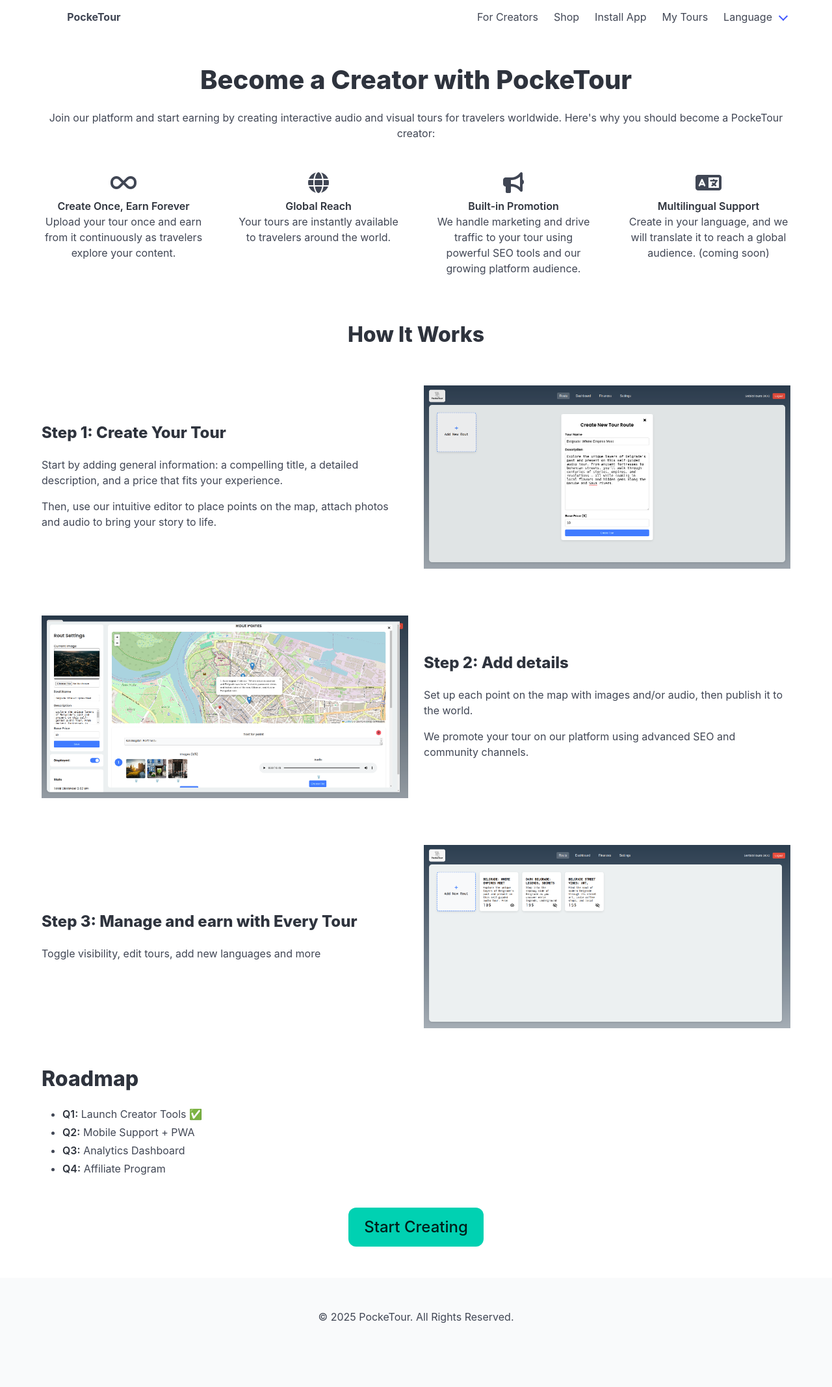
After one commit to CAPGAGA/tour-telegram-bot, a Python web app: template web/templates/for_creators_page.html in a window 1280 px wide. The commit adds this page. Shown: the whole page at 65% size. Run offline with Jinja, Linux system fonts and the light colour scheme; the template is opened without the code that fills it: most values are stand-ins (such as "Sample title", 1, 10 or a date in 2020); some libraries are stand-ins or nearby versions.

Commit message:
Added for creators page

```diff
--- a/web/static/css/crm-general.css
+++ b/web/static/css/crm-general.css
@@ -6,7 +6,7 @@ html {
 .working-window {
     position: absolute;
     left: 28px;
-    width: calc(100vw - 4.5rem);
+    width: calc(100vw - 3.5rem);
     height: calc(100vh - 8.5rem);
     padding: 20px;
     background: #ecf0f1;
--- a/web/static/css/styles.css
+++ b/web/static/css/styles.css
@@ -10,3 +10,10 @@
     }
   }
 }
+
+@media(max-width: 767px) { /* <== You can change this break point as per your  needs */
+  .reverse-columns-mobile {
+    flex-direction: column-reverse;
+    display: flex;
+  }
+}
--- /dev/null
+++ b/web/templates/for_creators_page.html
@@ -0,0 +1,145 @@
+<!DOCTYPE html>
+<html lang="{{ lang }}">
+<head>
+    <meta charset="UTF-8">
+    <meta name="viewport" content="width=device-width, initial-scale=1.0">
+    <link rel="apple-touch-icon" sizes="180x180" href="{{ url_for('static', path='logo/favicon/apple-touch-icon.png') }}">
+    <meta name="mobile-web-app-capable" content="yes">
+    <meta name="apple-mobile-web-app-status-bar-style" content="black-translucent">
+    <link rel="icon" type="image/png" sizes="32x32" href="{{ url_for('static', path='logo/favicon/favicon-32x32.png') }}">
+    <link rel="icon" type="image/png" sizes="16x16" href="{{ url_for('static', path='logo/favicon/favicon-16x16.png') }}">
+    <link rel="manifest" href="{{ url_for('static', path='logo/favicon/site.webmanifest') }}">
+    <title>PockeTour: {{ _("Become a Creator") }}</title>
+    <link href="{{ url_for('static', path='css/styles.css') }}" rel="stylesheet">
+    <link href="{{ url_for('static', path='css/bulma.min.css') }}" rel="stylesheet">
+    <link href="{{ url_for('static', path='css/revolver-msg.css') }}" rel="stylesheet">
+    <link href="https://fonts.googleapis.com/css2?family=Poppins:wght@300;400;600&display=swap" rel="stylesheet">
+    <link rel="preconnect" href="https://fonts.googleapis.com">
+    <link rel="preconnect" href="https://fonts.gstatic.com" crossorigin>
+    <link href="https://fonts.googleapis.com/css2?family=Inconsolata:wght@200..900&family=Source+Code+Pro:ital,wght@0,200..900;1,200..900&display=swap" rel="stylesheet">
+    <!-- Google tag (gtag.js) -->
+    <script async src="https://www.googletagmanager.com/gtag/js?id=G-YH9DBEETFV"></script>
+    <script>
+      window.dataLayer = window.dataLayer || [];
+      function gtag(){dataLayer.push(arguments);}
+      gtag('js', new Date());
+
+      gtag('config', 'G-YH9DBEETFV');
+    </script>
+    <script src="https://kit.fontawesome.com/2efd9ba489.js" crossorigin="anonymous"></script>
+    <link href="https://unpkg.com/aos@2.3.1/dist/aos.css" rel="stylesheet">
+</head>
+<body>
+{% include "modules/landing/navbar.html" %}
+<section class="section">
+    <div class="container content">
+        <h1 class="title is-2 has-text-centered">{{ _("Become a Creator with PockeTour") }}</h1>
+
+        <p class="has-text-centered">
+            {{ _("Join our platform and start earning by creating interactive audio and visual tours for travelers worldwide. Here's why you should become a PockeTour creator:") }}
+        </p>
+
+        <div class="columns is-multiline is-variable is-6 mt-4">
+            <div class="column is-one-quarter has-text-centered">
+                <span class="icon is-large"><i class="fas fa-infinity fa-2x"></i></span>
+                <p>
+                    <strong>{{ _("Create Once, Earn Forever") }}</strong><br>
+                    {{ _("Upload your tour once and earn from it continuously as travelers explore your content.") }}
+                </p>
+            </div>
+            <div class="column is-one-quarter has-text-centered">
+                <span class="icon is-large"><i class="fas fa-globe fa-2x"></i></span>
+                <p>
+                    <strong>{{ _("Global Reach") }}</strong><br>
+                    {{ _("Your tours are instantly available to travelers around the world.") }}
+                </p>
+            </div>
+            <div class="column is-one-quarter has-text-centered">
+                <span class="icon is-large"><i class="fas fa-bullhorn fa-2x"></i></span>
+                <p>
+                    <strong>{{ _("Built-in Promotion") }}</strong><br>
+                    {{ _("We handle marketing and drive traffic to your tour using powerful SEO tools and our growing platform audience.") }}
+                </p>
+            </div>
+            <div class="column is-one-quarter has-text-centered">
+                <span class="icon is-large"><i class="fas fa-language fa-2x"></i></span>
+                <p>
+                    <strong>{{ _("Multilingual Support") }}</strong><br>
+                    {{ _("Create in your language, and we will translate it to reach a global audience. (coming soon)") }}
+                </p>
+            </div>
+        </div>
+
+        <h2 class="title is-3 mt-6 has-text-centered">{{ _("How It Works") }}</h2>
+
+        <div class="columns is-vcentered my-6" data-aos="fade-right">
+            <div class="column">
+                <h3 class="title is-4">{{ _("Step 1: Create Your Tour") }}</h3>
+                <p>{{ _("Start by adding general information: a compelling title, a detailed description, and a price that fits your experience.") }}</p>
+                <p class="mt-2">{{ _("Then, use our intuitive editor to place points on the map, attach photos and audio to bring your story to life.") }}</p>
+            </div>
+            <div class="column">
+                <figure class="image">
+                    <img src="{{ url_for('static', path='demos/creators-tools-1.png') }}" alt="Creator Tool Screenshot 1">
+                </figure>
+            </div>
+        </div>
+
+        <div class="columns is-vcentered my-6 reverse-columns-mobile" data-aos="fade-left">
+            <div class="column">
+                <figure class="image">
+                    <img src="{{ url_for('static', path='demos/creators-tools-2.png') }}" alt="Creator Tool Screenshot 2">
+                </figure>
+            </div>
+            <div class="column">
+                <h3 class="title is-4">{{ _("Step 2: Add details") }}</h3>
+                <p>{{ _("Set up each point on the map with images and/or audio, then publish it to the world.") }}</p>
+                <p class="mt-2">{{ _("We promote your tour on our platform using advanced SEO and community channels.") }}</p>
+            </div>
+        </div>
+
+        <div class="columns is-vcentered my-6" data-aos="fade-right">
+            <div class="column">
+                <h3 class="title is-4">{{ _("Step 3: Manage and earn with Every Tour") }}</h3>
+                <p>{{ _("Toggle visibility, edit tours, add new languages and more") }}</p>
+            </div>
+            <div class="column">
+                <figure class="image">
+                    <img src="{{ url_for('static', path='demos/creators-tools-3.png') }}" alt="Creator Tool Screenshot 3">
+                </figure>
+            </div>
+        </div>
+
+        <h2 class="title is-3 mt-6">Roadmap</h2>
+        <ul>
+            <li><strong>Q1:</strong> Launch Creator Tools ✅</li>
+            <li><strong>Q2:</strong> Mobile Support + PWA</li>
+            <li><strong>Q3:</strong> Analytics Dashboard</li>
+            <li><strong>Q4:</strong> Affiliate Program</li>
+        </ul>
+
+        <div class="has-text-centered mt-6">
+            <a href="/register" class="button is-primary is-large">Start Creating</a>
+        </div>
+    </div>
+</section>
+
+
+{% include "modules/landing/footer.html" %}
+<script src="https://unpkg.com/aos@2.3.1/dist/aos.js"></script>
+<script>
+    AOS.init();
+</script>
+<script>
+if ("serviceWorker" in navigator) {
+    navigator.serviceWorker.register("/static/js/pwa/sw.js")
+        .then(() => console.log("Service Worker Registered"))
+        .catch(err => console.error("Service Worker Registration Failed", err));
+}
+</script>
+</body>
+<script type="module" src="{{ url_for('static', path='js/landing/utils.js') }}"></script>
+<script type="module" src="{{ url_for('static', path='js/pwa/sw.js') }}"></script>
+<script type="module" src="{{ url_for('static', path='js/pwa/installPWA.js') }}"></script>
+<script type="module" src="{{ url_for('static', path='js/landing/changeLanguage.js') }}"></script>
+</html>
--- a/web/templates/modules/crm/navbar.html
+++ b/web/templates/modules/crm/navbar.html
@@ -1,13 +1,13 @@
 <nav class="navbar">
     <div class="navbar-container">
         <a href="/" class="navbar-logo">
-            <img src="{{ url_for('static', path='logo/main.png') }}">
+            <img src="{{ url_for('static', path='logo/logo.png') }}">
         </a>
         <ul class="navbar-menu">
             <li><button class="nav-button active" id="tours">Routs</button></li>
-            <li><button class="nav-button" id="setting" disabled>Settings</button></li>
             <li><button class="nav-button" id="dashboard" disabled>Dashboard</button></li>
             <li><button class="nav-button" id="finances" disabled>Finances</button></li>
+            <li><button class="nav-button" id="setting" disabled>Settings</button></li>
         </ul>
         <div class="navbar-user">
             <span id="username" data-creator-id="{{ creator_id }}">{{ username }}</span>
--- a/web/templates/modules/crm/tour_modal.html
+++ b/web/templates/modules/crm/tour_modal.html
@@ -8,7 +8,7 @@
             <input type="text" id="tour-name" placeholder="Example Tour Around Example Street" required>
             <label for="tour-description">Description</label>
             <textarea id="tour-description" required></textarea>
-            <label for="tour-price">Base Price</label>
+            <label for="tour-price">Base Price ($)</label>
             <input type="number" id="tour-price" placeholder="100" required>
             <button type="submit" class="submit-button">Create Tour</button>
         </form>
```
Also changed, not shown: api/main.py (+18 -0 lines), web/static/demos/creators-tools-1.png (added), web/static/demos/creators-tools-2.png (added), web/static/demos/creators-tools-3.png (added).
